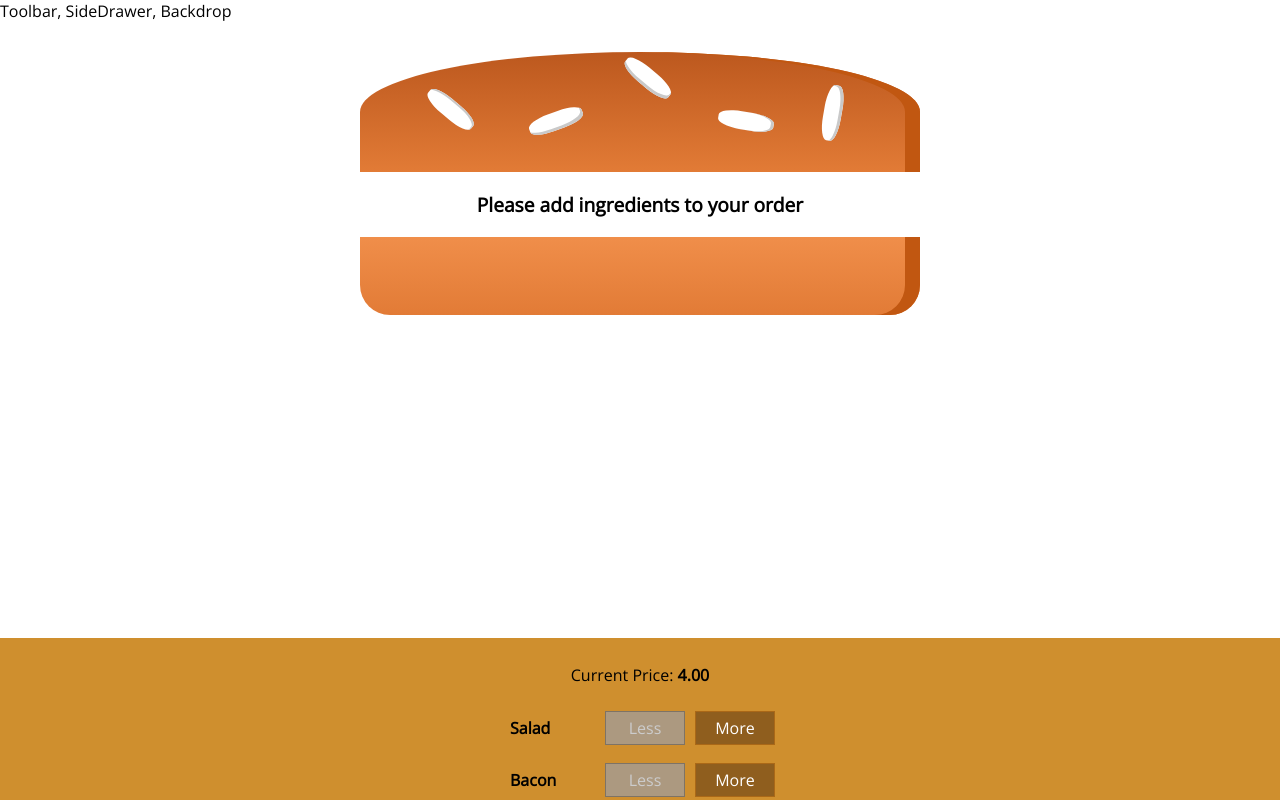
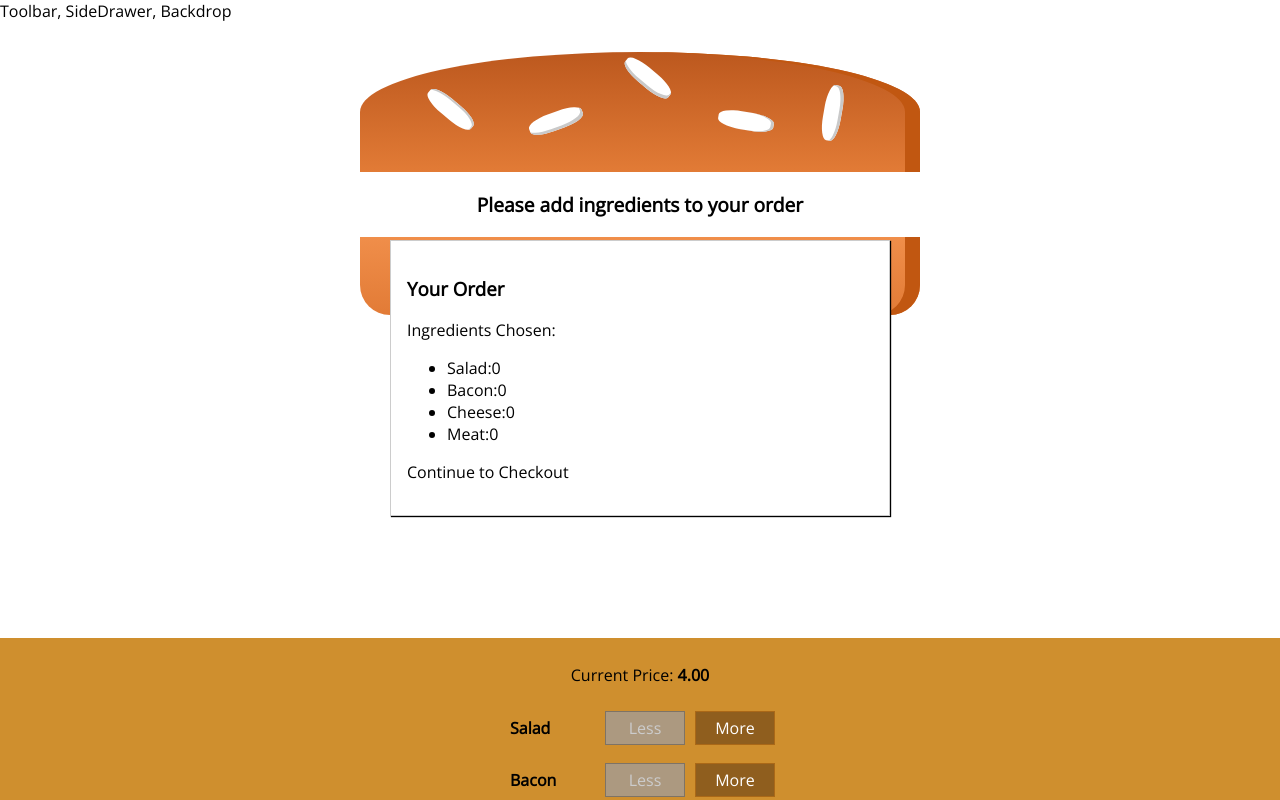
Before and after one commit to fmiusov/Quarantine-Food-Delivery, a React app: page / in a window 1280 px wide. Shown: the top 800 px of the page. Built offline with nearby package versions, Linux system fonts and the light colour scheme.

Commit message:
order summary modal functioning

```diff
--- a/src/components/Burger/BuildControls/BuildControls.js
+++ b/src/components/Burger/BuildControls/BuildControls.js
@@ -22,7 +22,7 @@
         disabled={props.disabled[ctrl.type]}
       />
     ))}
-    <button className={classes.OrderButton}>ORDER NOW</button>
+    <button className={classes.OrderButton} disabled={!props.purchasable}>ORDER NOW</button>
   </div>
 );
 
--- /dev/null
+++ b/src/components/Burger/OrderSummary/OrderSummary.js
@@ -0,0 +1,24 @@
+import React from "react";
+
+import Aux from '../../../hoc/Auxiliary';
+
+const orderSummary = (props) => {
+  const ingredientSummary = Object.keys(props.ingredients).map((igKey) => {
+    return (
+      <li>
+        <span style={{ textTransform: "capitalize" }}>{igKey}</span>:
+        {props.ingredients[igKey]}
+      </li>
+    );
+  });
+  return (
+    <Aux>
+      <h3>Your Order</h3>
+      <p>Ingredients Chosen:</p>
+      <ul>{ingredientSummary}</ul>
+      <p>Continue to Checkout</p>
+    </Aux>
+  );
+};
+
+export default orderSummary;
--- /dev/null
+++ b/src/components/UI/Modal/Modal.css
@@ -0,0 +1,20 @@
+.Modal {
+    position: fixed;
+    z-index: 500;
+    background-color: white;
+    width: 70%;
+    border: 1px solid #ccc;
+    box-shadow: 1px 1px 1px black;
+    padding: 16px;
+    left: 15%;
+    top: 30%;
+    box-sizing: border-box;
+    transition: all 0.3s ease-out;
+}
+
+@media (min-width: 600px) {
+    .Modal {
+        width: 500px;
+        left: calc(50% - 250px);
+    }
+}
--- /dev/null
+++ b/src/components/UI/Modal/Modal.js
@@ -0,0 +1,11 @@
+import React from 'react';
+
+import classes from './Modal.css';
+
+const modal = (props) => (
+    <div className={classes.Modal}>
+        {props.children}
+    </div>
+)
+
+export default modal;
--- a/src/containers/BurgerBuilder/BurgerBuilder.js
+++ b/src/containers/BurgerBuilder/BurgerBuilder.js
@@ -3,6 +3,8 @@
 import Aux from "../../hoc/Auxiliary";
 import Burger from "../../components/Burger/Burger";
 import BuildControls from "../../components/Burger/BuildControls/BuildControls";
+import Modal from "../../components/UI/Modal/Modal";
+import OrderSummary from "../../components/Burger/OrderSummary/OrderSummary";
 
 const INGREDIENT_PRICES = {
   salad: 0.5,
@@ -20,7 +22,19 @@
       meat: 0,
     },
     totalPrice: 4,
+    purchasable: false,
   };
+
+  updatePurchaseState(ingredients) {
+    const sum = Object.keys(ingredients)
+      .map((igKey) => {
+        return ingredients[igKey];
+      })
+      .reduce((sum, el) => {
+        return sum + el;
+      }, 0);
+    this.setState({ purchasable: sum > 0 });
+  }
 
   addIngredientHandler = (type) => {
     const oldCount = this.state.ingredients[type];
@@ -33,6 +47,7 @@
     const oldPrice = this.state.totalPrice;
     const newPrice = oldPrice + priceAddition;
     this.setState({ totalPrice: newPrice, ingredients: updatedIngredients });
+    this.updatePurchaseState(updatedIngredients);
   };
 
   removeIngredientHandler = (type) => {
@@ -49,6 +64,7 @@
     const oldPrice = this.state.totalPrice;
     const newPrice = oldPrice - priceDeduction;
     this.setState({ totalPrice: newPrice, ingredients: updatedIngredients });
+    this.updatePurchaseState(updatedIngredients);
   };
 
   render() {
@@ -60,12 +76,16 @@
     }
     return (
       <Aux>
+        <Modal>
+          <OrderSummary ingredients={this.state.ingredients}/>
+        </Modal>
         <Burger ingredients={this.state.ingredients} />
         <BuildControls
           ingredientAdded={this.addIngredientHandler}
           ingredientRemoved={this.removeIngredientHandler}
           disabled={disabledInfo}
           price={this.state.totalPrice}
+          purchasable={this.state.purchasable}
         />
       </Aux>
     );
```
Also changed, not shown: src/components/UI/Backdrop/Backdrop.js (added).
